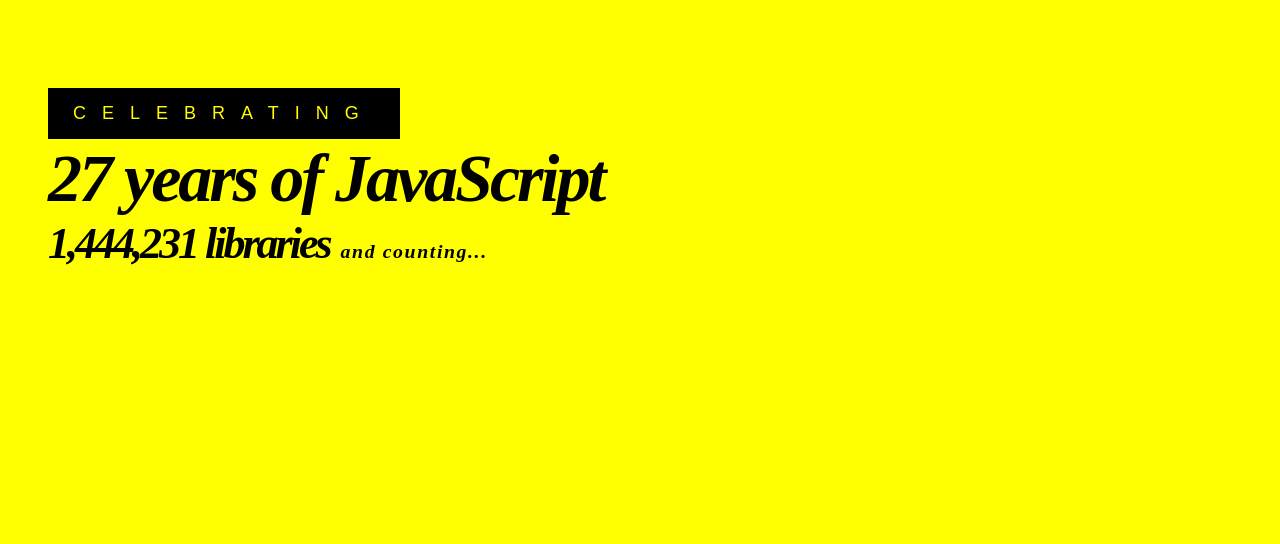
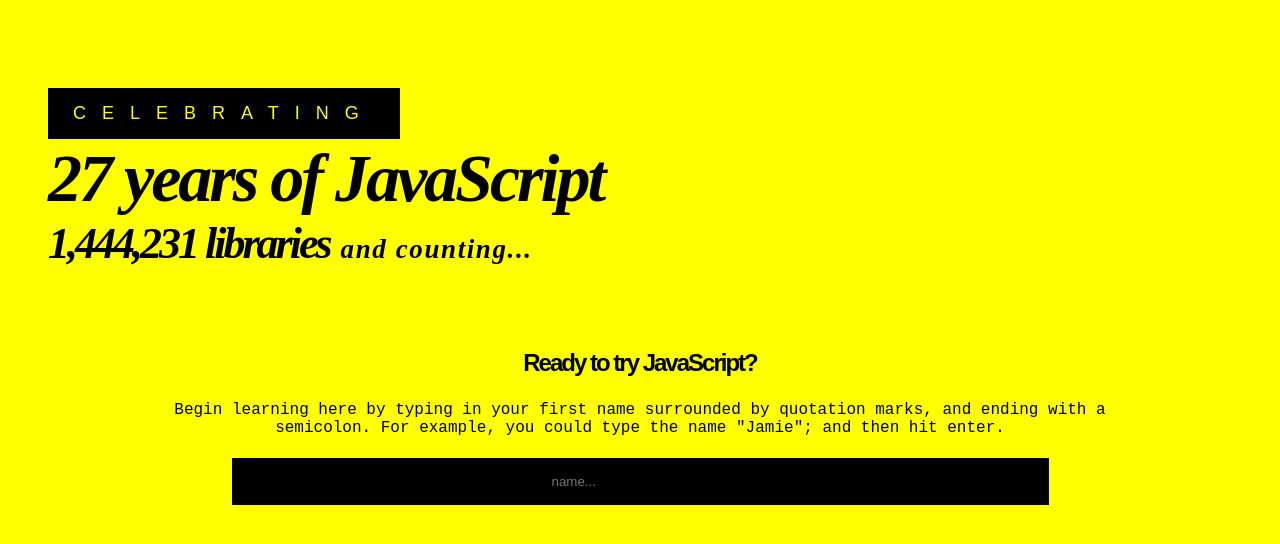
Before and after one commit to pelsdev/javascriptsite, a plain HTML site: page index.html in a window 1280 px wide. Shown: the part 184-728 px from the top of the page. Drawn offline with Linux system fonts and the light colour scheme.

Commit message:
Basic web design

```diff
--- a/index.html
+++ b/index.html
@@ -29,5 +29,14 @@
         <span>1,444,231 libraries</span> <small>and counting...</small>
       </h2>
     </div>
+    <div id="quest">
+      <h3><b>Ready to try JavaScript?</b></h3>
+      <h4>
+        Begin learning here by typing in your first name surrounded by quotation
+        marks, and ending with a semicolon. For example, you could type the name
+        "Jamie"; and then hit enter.
+      </h4>
+      <input type="text" placeholder="name..." />
+    </div>
   </body>
 </html>
--- a/style.css
+++ b/style.css
@@ -52,9 +52,35 @@
   font-family: 'PS Commons Extra Bold';
 }
 small {
-  font-size: 45%;
+  font-size: 27px;
   font-family: 'PS Commons';
   font-style: italic;
   letter-spacing: 0.1rem;
 
 }
+#quest{
+  text-align: center;
+}
+h3{
+  font-family: sans-serif;
+  font-size: 24px;
+  letter-spacing: -2px;
+  margin-top: 5rem;
+}
+h4{
+  font-size: 1rem;
+  font-family: monospace;
+  margin-left: 10rem;
+  margin-right: 10rem;
+  font-weight: 200;
+}
+input{
+  padding: 1rem 20rem;
+  margin-bottom: 10rem;
+  background-color: black;
+border: black;
+}
+input:hover{
+    cursor: pointer;
+    color: white;
+}
```
